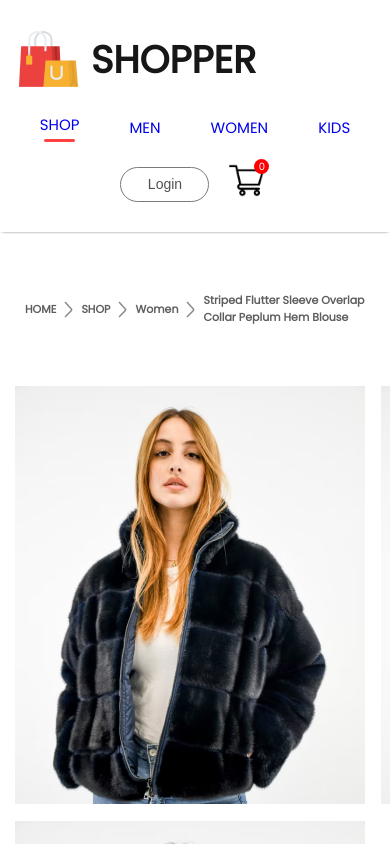
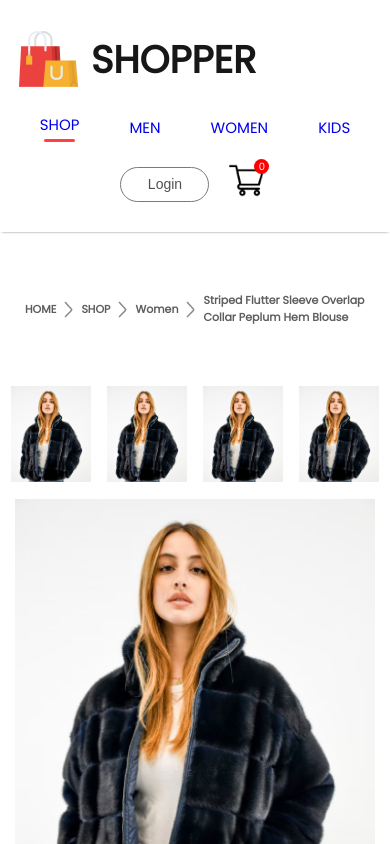
Before and after one commit to rivenie/shopper-Ecommerce-React, a React (Create React App) app: page /shopper-Ecommerce-React/product/1 in a window 390 px wide. Shown: the top 844 px of the page. Built offline with nearby package versions, Linux system fonts and the light colour scheme.

Commit message:
Correcciones 03/08

```diff
--- a/public/index.html
+++ b/public/index.html
@@ -3,7 +3,7 @@
   <head>
     <meta charset="utf-8" />
     <link rel="icon" href="%PUBLIC_URL%/favicon.ico" />
-    <meta name="viewport" content="width=device-width, initial-scale=1" />
+    <meta name="viewport" content="width=device-width, initial-scale=1.0, maximum-scale=1.0, user-scalable=no" />
     <meta name="theme-color" content="#000000" />
     <meta
       name="description"
--- a/src/Components/ProductDisplay/ProductDisplay.css
+++ b/src/Components/ProductDisplay/ProductDisplay.css
@@ -110,7 +110,7 @@
     }
 
     .productDisplay-main-img {
-        width: auto;
+        width: 100%;
         height: auto;
     }
 
@@ -119,11 +119,12 @@
     }
 
     .productDisplay-img-list {
-        flex-direction: initial
+        flex-direction: row;
+        justify-content: center;
     }
 
     .productDisplay-img-list img {
-        width: 100%;
+        width: 80px;
         height: auto
     }
 
```
